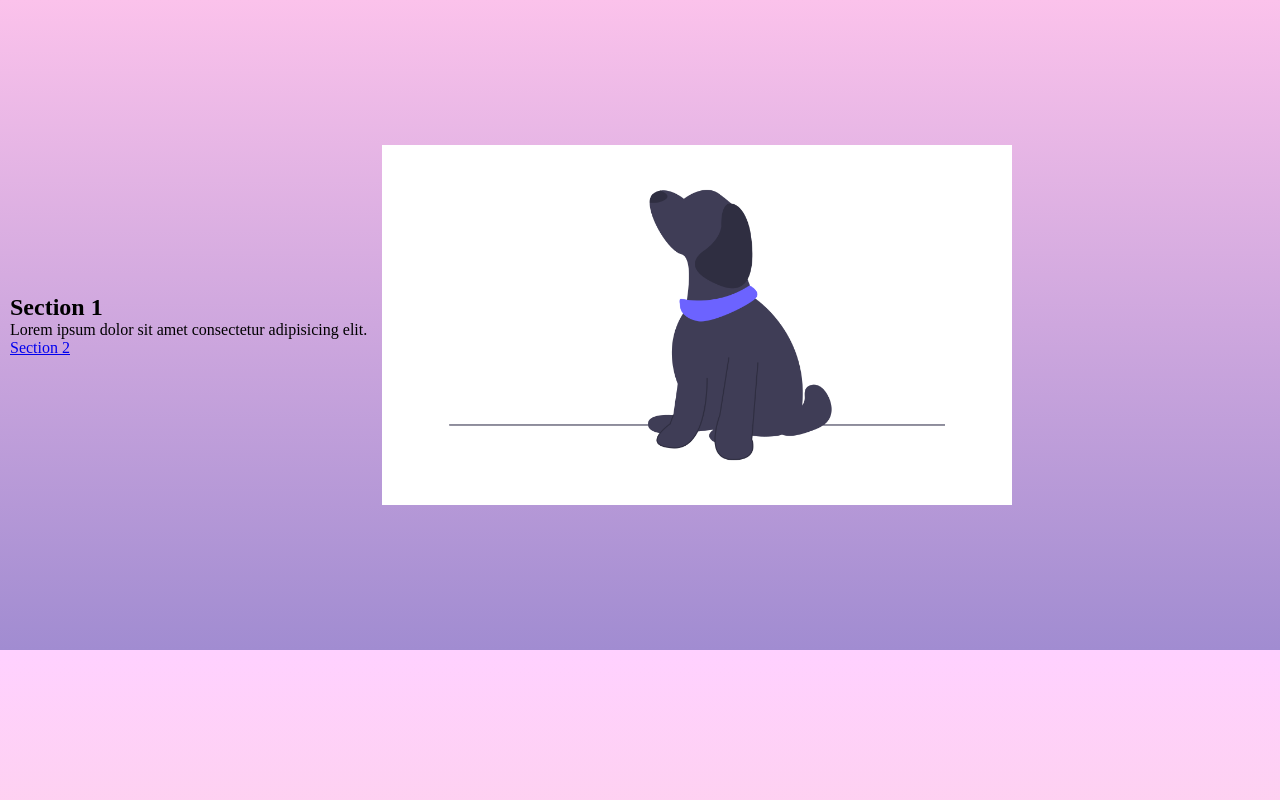
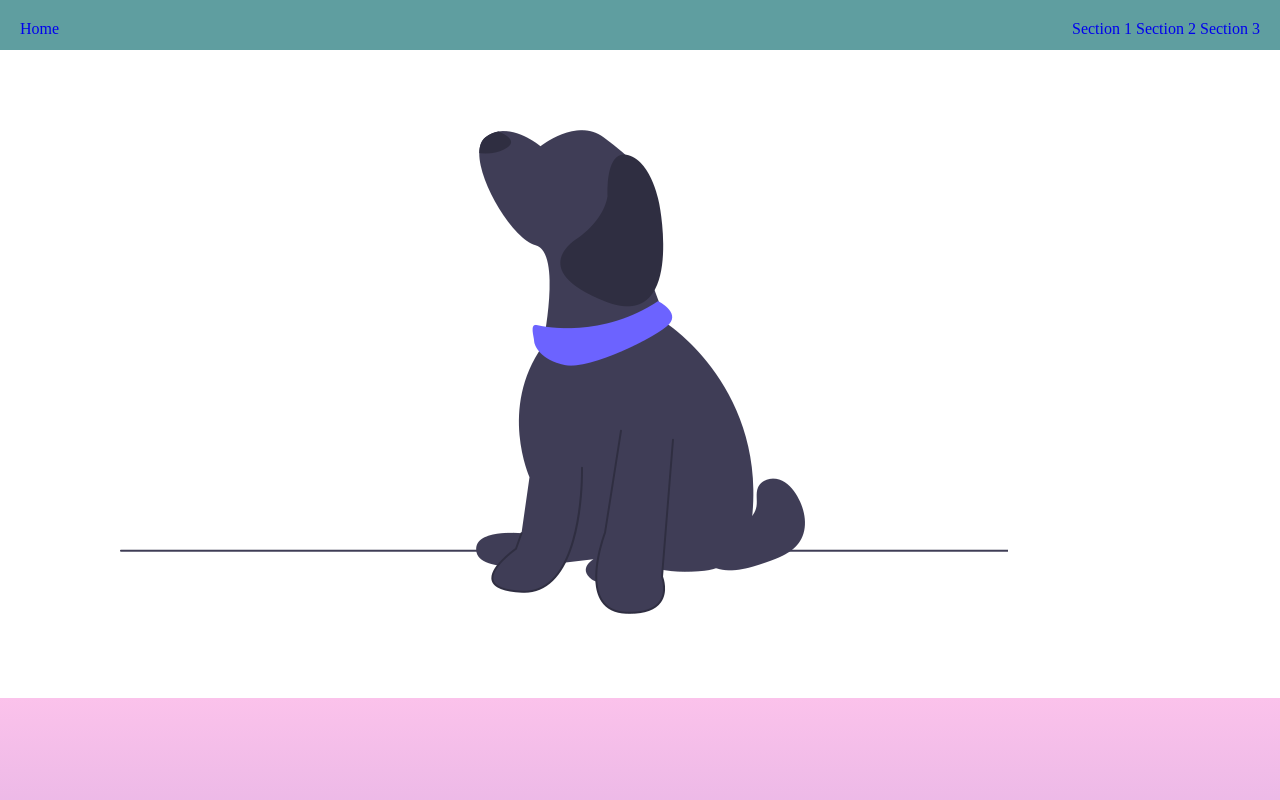
Before and after one commit to nicolascocaro/Codo-a-Codo, a plain HTML site: page clase 10/index7.html in a window 1280 px wide. Shown: the top 800 px of the page. Drawn offline with Linux system fonts and the light colour scheme.

Commit message:
clase 11

```diff
--- a/clase 10/index7.html
+++ b/clase 10/index7.html
@@ -8,6 +8,23 @@
     <link rel="stylesheet" href="styles.css">
 </head>
 <body>
+   <header>
+       <nav class="menu-container">
+       <a href="#">Home</a>
+       <ul>
+           <li>
+               <a href="#sec1">Section 1</a>
+           </li>
+           <li>
+               <a href="#sec2">Section 2</a>
+           </li>
+           <li>
+               <a href="#sec3">Section 3</a>
+           </li>
+       </ul>
+       </nav>
+       <img src="../clase 10/img1.png">
+   </header>
     <main>
         <section id="sec1">
             <div class="content-text">
--- a/clase 10/styles.css
+++ b/clase 10/styles.css
@@ -24,18 +24,6 @@
     background-color: aqua;
 }
 
-/*media query: me sirve para cambiar los estilos cuando cambia la resolucion*/
-@media screen and (max-width:600px) {
-    .container-flex {
-        flex-direction: column;
-        background-color: blueviolet;
-    }
-    .container-item {
-        font-size: 2em;
-        color:blue
-    }
-}
-
 section {
     height: 650px;
     /* border: 1px solid blue; */
@@ -43,6 +31,7 @@ section {
     display:flex;
     padding:10px;
     align-items:center;
+    justify-content: center;
 }
 
 section img {
@@ -80,3 +69,54 @@ section:first-child {
 html {
     scroll-behavior: smooth;
 }
+.menu-container {
+    background-color: cadetblue;
+    display: flex;
+    padding: 20px;
+    justify-content: space-between;
+    height: 50px;
+    position: sticky;
+    top: 0;
+}
+.menu-container ul li {
+    display: inline-block;
+}
+.menu-container a {
+    text-decoration: none;
+}
+.menu-container a:hover {
+    font-size: 1,2em;
+}
+.header img {
+    height:650px;
+}
+.content-text a {
+    display:inline-block;
+    width: 100px;
+    height: 45px;
+    border-radius: 20px;
+    line-height: 45px;
+    background: white;
+    font-size: 1.1em;
+    text-decoration: none;
+    font-weight: bolder;
+    font-family: fantasy;
+    color: black;
+    text-align: center;
+}
+.content-text a:hover {
+    border: 1px solid blue;
+}
+
+/*media query: me sirve para cambiar los estilos cuando cambia la resolucion*/
+@media screen and (max-width:1000px) {
+    section {
+        flex-direction: column;
+    }
+    section img {
+        width:35%;
+    }
+    .content-text {
+        text-align: center;
+    }
+}
```
